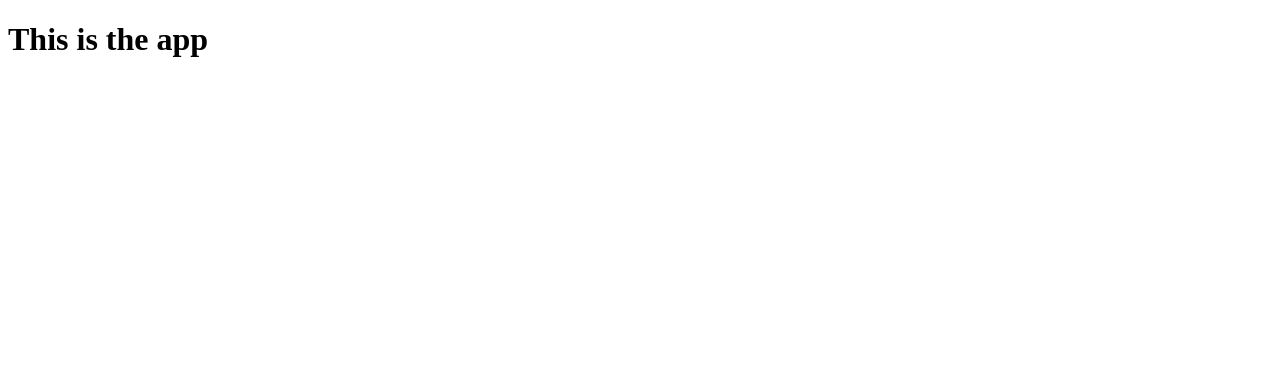
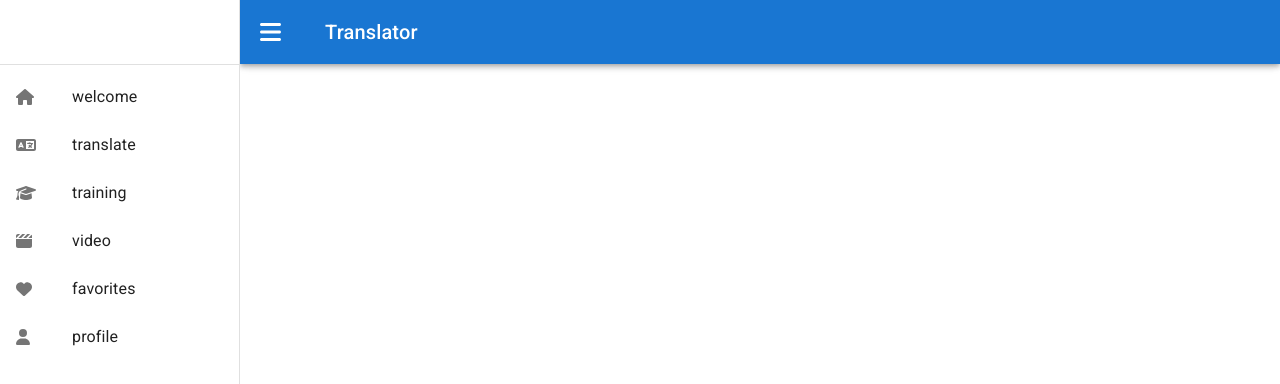
Before and after one commit to lorweth/translator-app, a React app: page / in a window 1280 px wide. Shown: the top 384 px of the page. Built offline with nearby package versions, Linux system fonts and the light colour scheme.

Commit message:
Add sidebar complete

```diff
--- a/src/app.tsx
+++ b/src/app.tsx
@@ -1,6 +1,82 @@
-import React from 'react';
+import { FontAwesomeIcon } from '@fortawesome/react-fontawesome';
+import {
+  AppBar,
+  Box,
+  Divider,
+  Drawer,
+  IconButton,
+  List,
+  ListItem,
+  ListItemIcon,
+  ListItemText,
+  Toolbar,
+  Typography,
+} from '@mui/material';
+import React, { useState } from 'react';
+import Siderbar, { SidebarItem } from './components/sidebar';
 
-const App = () => {
-  return <h1>This is the app</h1>;
+interface AppProps {
+  /**
+   * Injected by the documentation to work in an iframe.
+   * You won't need it on your project.
+   */
+  window?: () => Window;
+}
+
+const App = (props: AppProps) => {
+  const { window } = props;
+  const [isOpenSidebar, setIsOpenSiderbar] = useState(false);
+  const sidebarWidth = 240;
+
+  const container = window !== undefined ? () => window().document.body : undefined;
+
+  const listSidebarItems: SidebarItem[] = [
+    { text: 'welcome', icon: 'house' },
+    { text: 'translate', icon: 'language' },
+    { text: 'training', icon: 'graduation-cap' },
+    { text: 'video', icon: 'clapperboard' },
+    { text: 'favorites', icon: 'heart' },
+    { text: 'profile', icon: 'user' },
+  ];
+
+  const handleToggleSidebar = () => {
+    setIsOpenSiderbar(!isOpenSidebar);
+  };
+
+  return (
+    <Box sx={{ display: 'flex' }}>
+      <AppBar
+        position="fixed"
+        sx={{
+          width: { sm: `calc(100% - ${sidebarWidth}px)` },
+          ml: { sm: `${sidebarWidth}px` },
+        }}
+      >
+        <Toolbar>
+          <IconButton
+            color="inherit"
+            aria-label="open drawer"
+            onClick={handleToggleSidebar}
+            edge="start"
+            sx={{
+              marginRight: '36px',
+            }}
+          >
+            {isOpenSidebar ? <FontAwesomeIcon icon="x" /> : <FontAwesomeIcon icon="bars" />}
+          </IconButton>
+          <Typography variant="h6" noWrap component="div">
+            Translator
+          </Typography>
+        </Toolbar>
+      </AppBar>
+      <Siderbar
+        container={container}
+        isOpen={isOpenSidebar}
+        onClose={handleToggleSidebar}
+        sidebarWidth={sidebarWidth}
+        listSidebarItems={listSidebarItems}
+      />
+    </Box>
+  );
 };
 export default App;
--- /dev/null
+++ b/src/components/sidebar/index.tsx
@@ -0,0 +1,77 @@
+import { IconProp } from '@fortawesome/fontawesome-svg-core';
+import { FontAwesomeIcon } from '@fortawesome/react-fontawesome';
+import {
+  Box,
+  Divider,
+  Drawer,
+  List,
+  ListItem,
+  ListItemIcon,
+  ListItemText,
+  Toolbar,
+} from '@mui/material';
+import React from 'react';
+
+export type SidebarItem = {
+  text: string;
+  icon: IconProp;
+};
+
+const Siderbar = ({ container, isOpen, onClose, listSidebarItems, sidebarWidth }) => {
+  return (
+    <Box
+      component="nav"
+      sx={{ width: { sm: sidebarWidth }, flexShrink: { sm: 0 } }}
+      aria-label="sidebar items"
+    >
+      <Drawer
+        container={container}
+        variant="temporary"
+        open={isOpen}
+        onClose={onClose}
+        ModalProps={{
+          keepMounted: true, // Better open performance on mobile.
+        }}
+        sx={{
+          display: { xs: 'block', sm: 'none' },
+          '& .MuiDrawer-paper': { boxSizing: 'border-box', width: sidebarWidth },
+        }}
+      >
+        <Toolbar />
+        <Divider />
+        <List>
+          {listSidebarItems.map((data, index) => (
+            <ListItem button key={data.text}>
+              <ListItemIcon>
+                <FontAwesomeIcon icon={data.icon} />
+              </ListItemIcon>
+              <ListItemText primary={data.text} />
+            </ListItem>
+          ))}
+        </List>
+      </Drawer>
+      <Drawer
+        variant="permanent"
+        sx={{
+          display: { xs: 'none', sm: 'block' },
+          '& .MuiDrawer-paper': { boxSizing: 'border-box', width: sidebarWidth },
+        }}
+        open
+      >
+        <Toolbar />
+        <Divider />
+        <List>
+          {listSidebarItems.map((data, index) => (
+            <ListItem button key={data.text}>
+              <ListItemIcon>
+                <FontAwesomeIcon icon={data.icon} />
+              </ListItemIcon>
+              <ListItemText primary={data.text} />
+            </ListItem>
+          ))}
+        </List>
+      </Drawer>
+    </Box>
+  );
+};
+export default Siderbar;
--- a/src/index.tsx
+++ b/src/index.tsx
@@ -1,6 +1,6 @@
 import App from 'src/app';
-import { loadIcon } from './configs/icon-loaders';
-import getStore from './configs/store';
+import { loadIcon } from 'src/configs/icon-loaders';
+import getStore from 'src/configs/store';
 import React from 'react';
 import { render } from 'react-dom';
 import { Provider } from 'react-redux';
```
Also changed, not shown: src/configs/icon-loaders.ts (+18 -2 lines).
